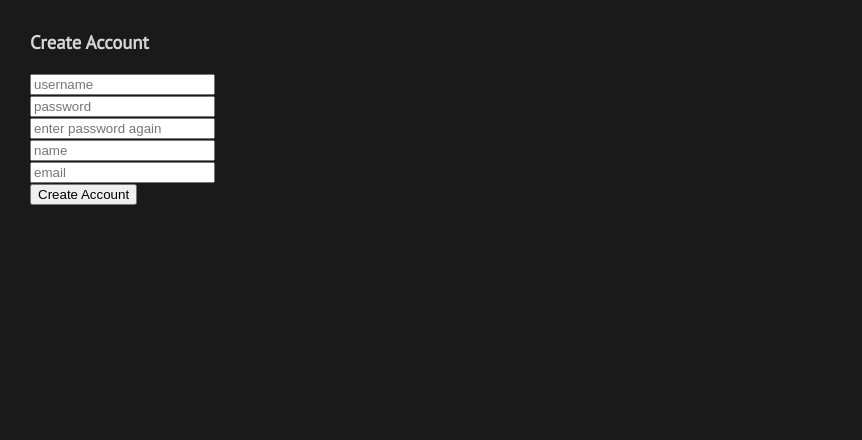
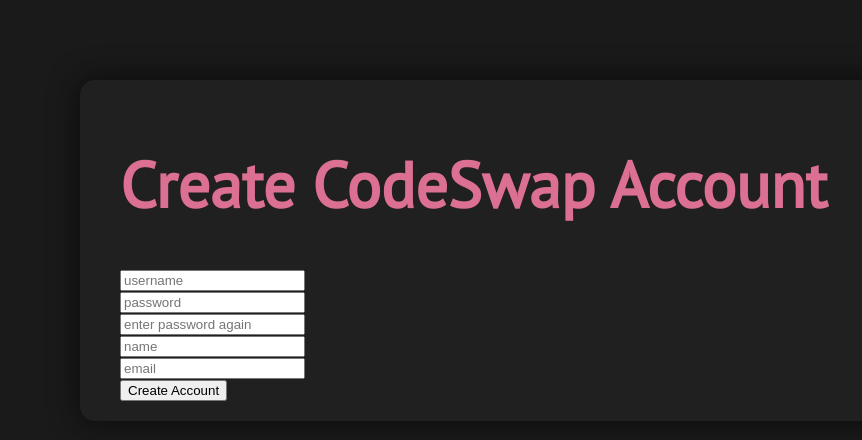
Before and after one commit to ali-eser/codeswap, a React (Vite) app in the folder frontend/: page /signin in a window 1280 px wide. Shown: the top 440 px of the page, without its empty margins (0-862 px from the left). Built offline with nearby package versions, Linux system fonts and the light colour scheme.

Commit message:
Add project name to create account page

```diff
--- a/frontend/src/components/NewUserForm.jsx
+++ b/frontend/src/components/NewUserForm.jsx
@@ -36,8 +36,8 @@
   };
 
   return (
-    <div>
-      <h3>Create Account</h3>
+    <div className={"page-body"+ " " +"general-item"}>
+      <h1 className="title">Create CodeSwap Account</h1>
       <form onSubmit={handleSubmit}>
         <input type="text" placeholder="username" onChange={(e) => setUsername(e.target.value)} />
         <br />
```
